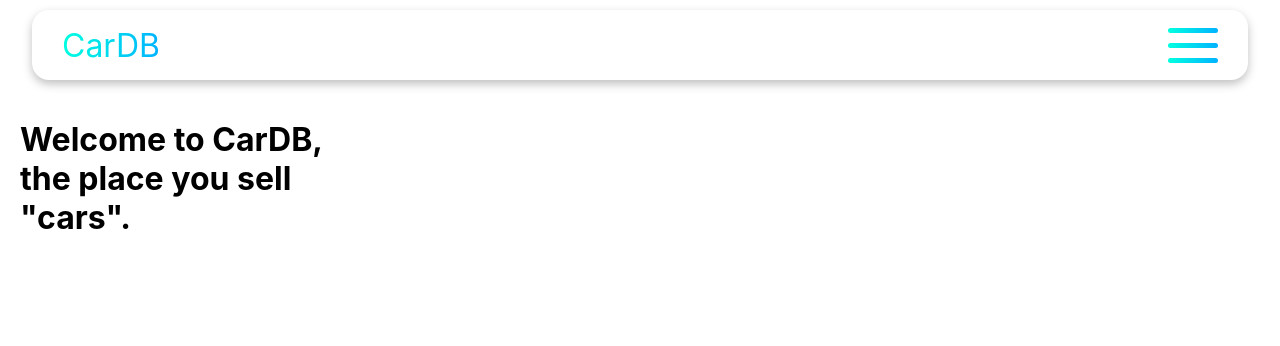
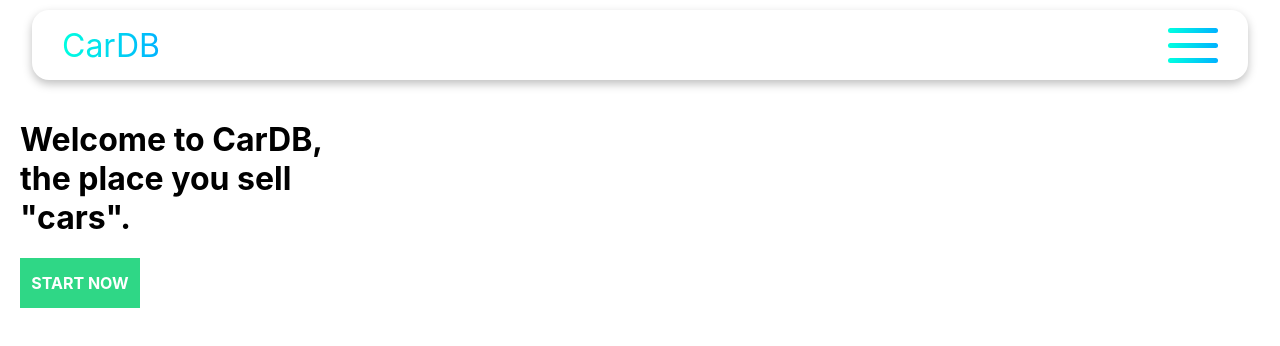
Before and after one commit to sahandp2012p/cardb-frontend, a React (Create React App) app: page / in a window 1280 px wide. Shown: the top 346 px of the page. Built offline with nearby package versions, Linux system fonts and the light colour scheme.

Commit message:
Created button

```diff
--- a/src/App.css
+++ b/src/App.css
@@ -3,6 +3,7 @@
 :root {
   --primary: linear-gradient(90deg, #00FFE0 0%, #00B2FF 100%);
   --secondary: #929292;
+  --accent: #2FD786;
 }
 
 /* Navbar */
@@ -74,3 +75,15 @@ h1 {
 main {
   margin-left: 20px;
 }
+
+button {
+  width: 120px;
+  height: 50px;
+  border: 0;
+  outline: 0;
+  background: var(--accent);
+  color: white;
+  font-size: 1rem;
+  font-weight: bolder;
+  text-transform: uppercase;
+}
--- a/src/App.js
+++ b/src/App.js
@@ -8,6 +8,8 @@ function App() {
 
       <main>
         <h1>Welcome to CarDB, <br /> the place you sell <br /> "cars".</h1>
+
+        <button>Start Now</button>
       </main>
     </>
   );
```
